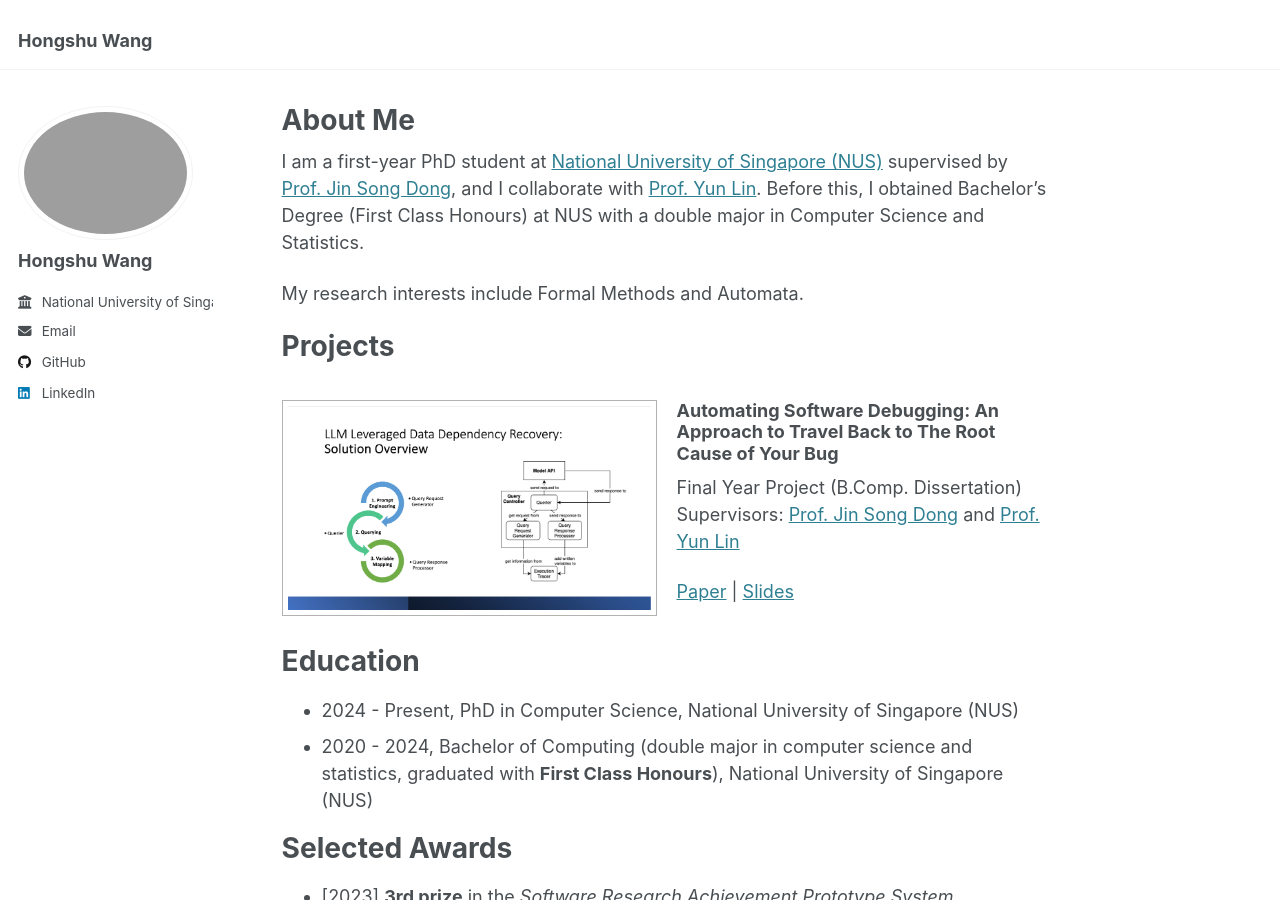
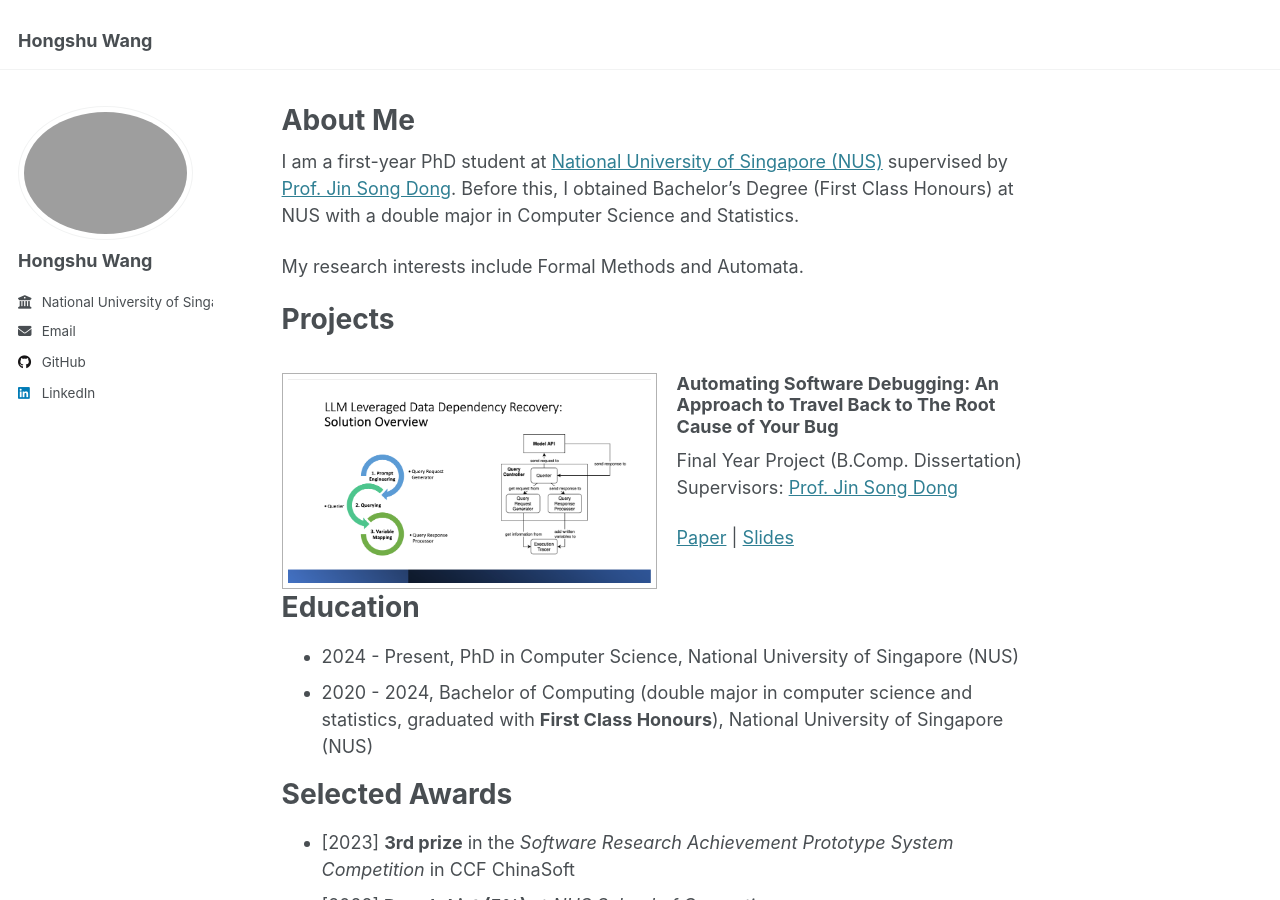
Before and after one commit to HongshuW/HongshuW.github.io, a Jekyll site: the page built from _pages/about.md, in a window 1280 px wide and 900 px high. Built offline with Jekyll 4.4.1, drawn with Linux system fonts in a browser that asks for light colours.

Commit message:
update home page

```diff
--- a/_pages/about.md
+++ b/_pages/about.md
@@ -7,7 +7,7 @@ redirect_from:
   - /about.html
 ---
 
-I am a first-year PhD student at [National University of Singapore (NUS)](https://www.nus.edu.sg) supervised by [Prof. Jin Song Dong](https://www.comp.nus.edu.sg/~dongjs/), and I collaborate with [Prof. Yun Lin](http://linyun.info). Before this, I obtained Bachelor's Degree (First Class Honours) at NUS with a double major in Computer Science and Statistics.
+I am a first-year PhD student at [National University of Singapore (NUS)](https://www.nus.edu.sg) supervised by [Prof. Jin Song Dong](https://www.comp.nus.edu.sg/~dongjs/). Before this, I obtained Bachelor's Degree (First Class Honours) at NUS with a double major in Computer Science and Statistics.
 
 My research interests include Formal Methods and Automata.
 
@@ -19,7 +19,7 @@ Projects
     <h3>Automating Software Debugging: An Approach to Travel Back to The Root Cause of Your Bug</h3>
     <p>
     Final Year Project (B.Comp. Dissertation)
-    Supervisors: <a href="https://www.comp.nus.edu.sg/~dongjs/">Prof. Jin Song Dong</a> and <a href="http://linyun.info">Prof. Yun Lin</a>
+    Supervisors: <a href="https://www.comp.nus.edu.sg/~dongjs/">Prof. Jin Song Dong</a>
     </p>
     <p></p>
     <a href="files/fyp/Hongshu_Wang_FYP_Final_Report.pdf">Paper</a> | <a href="files/fyp/FYP_final_presentation.pdf">Slides</a>
```
